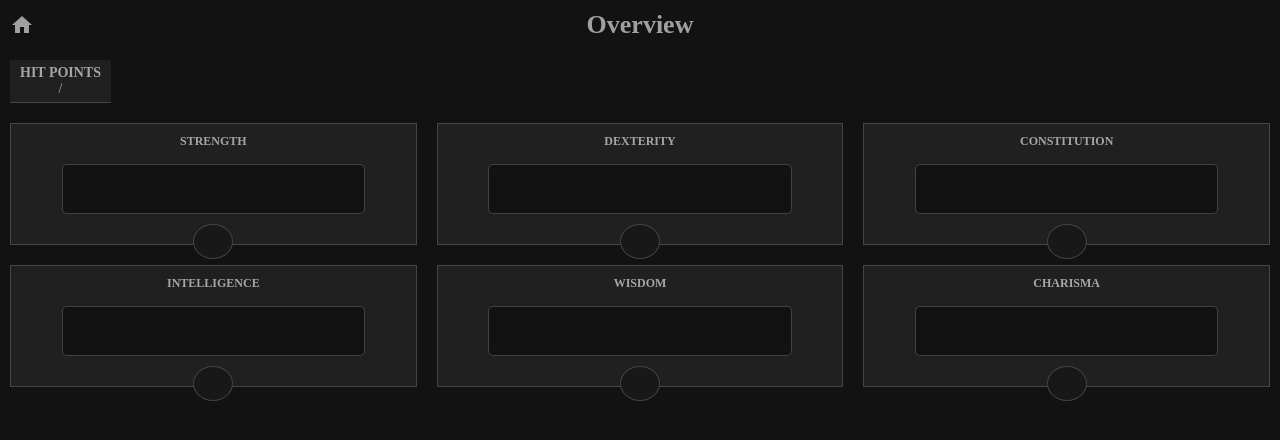
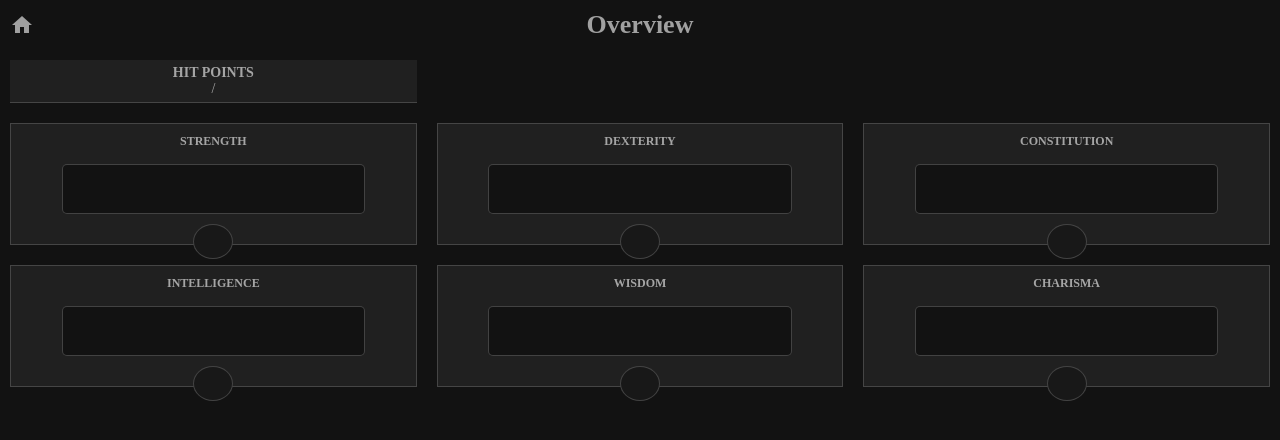
Before and after one commit to RDoneux/character-record-sheet-3.5, an Angular app: page /button-menu in a window 1280 px wide. Both pictures are taken after a click on the element "Overview". Shown: the top 440 px of the page. Built offline with nearby package versions, Linux system fonts and the light colour scheme.

Commit message:
refactor: Update overview component layout and styles; enhance hit points input fields

```diff
--- a/src/app/pages/button-menu/fragments/overview/overview.component.html
+++ b/src/app/pages/button-menu/fragments/overview/overview.component.html
@@ -1,4 +1,4 @@
-<div>
+<div class="overview-container">
   <app-condenced-hit-points></app-condenced-hit-points>
   <app-condenced-abilities></app-condenced-abilities>
 </div>
--- a/src/app/pages/button-menu/fragments/overview/overview.component.scss
+++ b/src/app/pages/button-menu/fragments/overview/overview.component.scss
@@ -1,5 +1,9 @@
-div {
-  display: flex;
-  flex-direction: column;
+.overview-container {
+  display: grid;
+  grid-template-columns: repeat(3, 1fr);
   gap: 20px;
+
+  app-condenced-abilities {
+    grid-column: span 3;
+  }
 }
--- a/src/app/pages/character-sheet/fragments/hit-points/hit-points-condenced/hit-points-condenced.component.html
+++ b/src/app/pages/character-sheet/fragments/hit-points/hit-points-condenced/hit-points-condenced.component.html
@@ -11,17 +11,18 @@
     <div class="content" mat-dialog-content [formGroup]="hitPointsForm">
       <mat-form-field>
         <mat-label>Current HP</mat-label>
-        <input matInput formControlName="currentHitPoints" />
+        <input matInput formControlName="currentHitPoints" type="number" />
       </mat-form-field>
       <mat-form-field>
         <mat-label>Max HP</mat-label>
-        <input matInput formControlName="totalHitPoints" />
+        <input matInput formControlName="totalHitPoints" type="number" />
       </mat-form-field>
       <button class="heal" mat-button (click)="onHeal()">HEAL</button>
       <mat-form-field class="no-bottom-margin damage-output">
         <mat-label>Damage Amount</mat-label>
         <input
           matInput
+          type="number"
           [value]="damageAmount()"
           (change)="onDamageAmountChange($event)"
         />
--- a/src/app/pages/character-sheet/fragments/hit-points/hit-points-condenced/hit-points-condenced.component.scss
+++ b/src/app/pages/character-sheet/fragments/hit-points/hit-points-condenced/hit-points-condenced.component.scss
@@ -1,9 +1,14 @@
+:host {
+  width: 100%;
+}
+
 .hitpoint-container {
   display: flex;
   flex-direction: column;
   align-items: center;
   justify-content: center;
   width: fit-content;
+  width: 100%;
 
   padding: 5px 10px;
   border-bottom: 1px solid var(--border-colour);
```
Also changed, not shown: src/app/pages/button-menu/fragments/overview/overview.component.ts (+1 -7 lines).
